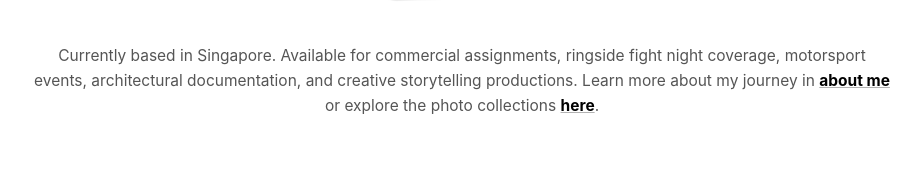
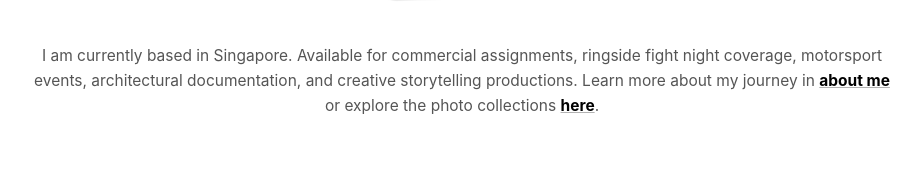
Before and after one commit to mrwhonow01/Portfolio, a React (Vite) app: page / in a window 1280 px wide. Shown: the part 1623-1792 px from the top of the page, without its empty margins (303-1226 px from the left). Built offline with nearby package versions, Linux system fonts and the light colour scheme.

Commit message:
content: add 'I am' prefix to bio text with updated capitalization

```diff
--- a/src/components/JustinLeHomeView.tsx
+++ b/src/components/JustinLeHomeView.tsx
@@ -73,7 +73,7 @@ export const JustinLeHomeView: React.FC<JustinLeHomeViewProps> = ({
         </div>
 
         <p className="text-[14.5px] sm:text-[15.5px] leading-relaxed text-[#555555] font-sans">
-          Currently based in Singapore. Available for commercial assignments, ringside fight night coverage,
+          I am currently based in Singapore. Available for commercial assignments, ringside fight night coverage,
           motorsport events, architectural documentation, and creative storytelling productions. Learn more about my journey in{' '}
           <button
             type="button"
```
